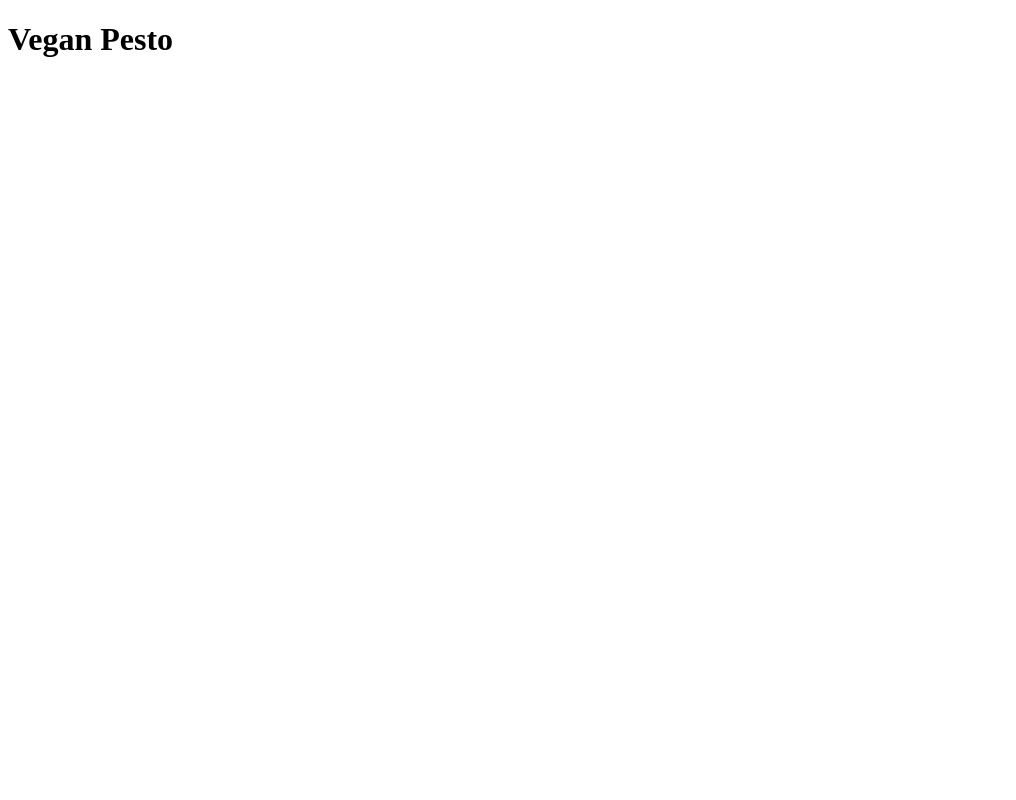
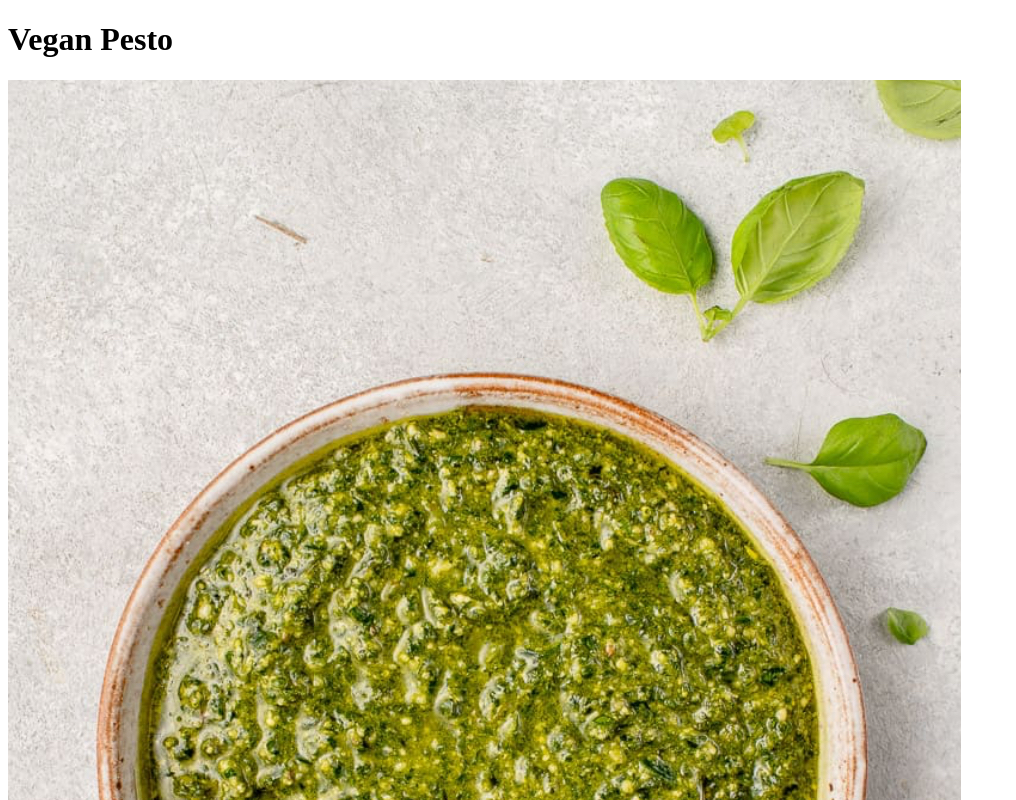
Before and after one commit to Jpague12/odin-recipes, a plain HTML site: page recipes/veganpesto.html in a window 1280 px wide. Shown: the top 800 px of the page, without its empty margins (0-1016 px from the left). Drawn offline with Linux system fonts and the light colour scheme.

Commit message:
veganpesto.jpg added to vegan pesto recipe page

```diff
--- a/recipes/veganpesto.html
+++ b/recipes/veganpesto.html
@@ -7,6 +7,7 @@
 </head>
 <body>
     <h1>Vegan Pesto</h1>
+    <img src="../images/veganpesto.jpg"> alt="Super delicious vegan pesto in a jar"
 
 </body>
 </html>
```
Also changed, not shown: images/veganpesto.jpg (added).
